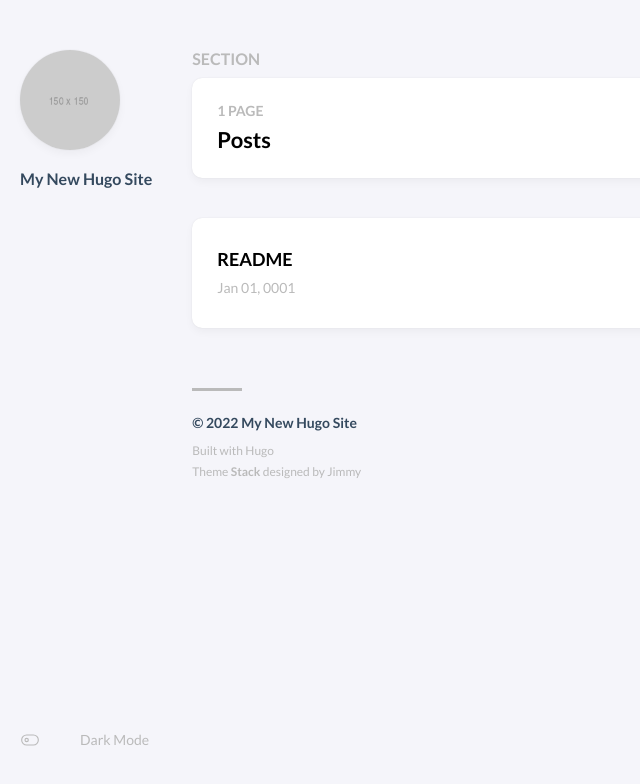
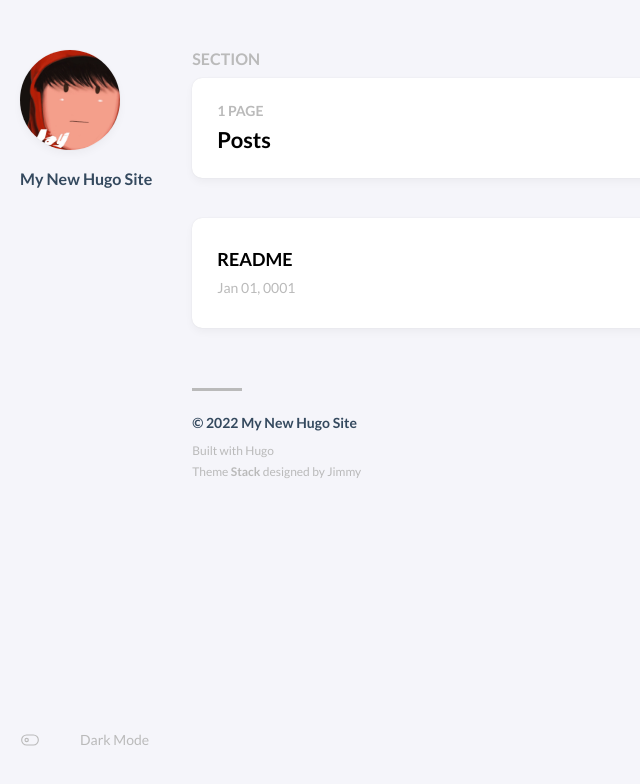
Before and after one commit to wangqiuming0810/wangqiuming0810.github.io, a plain HTML site: page post/index.html in a window 1280 px wide. Shown: the whole page, without its empty margins (0-640 px from the left). Drawn offline with Linux system fonts and the light colour scheme.

Commit message:
修改头像

```diff
--- a/post/index.html
+++ b/post/index.html
@@ -53,7 +53,7 @@
 
 
 
-                        <img src="/img/avatar_huda2458f72ce188392d75c5d51cd8e24e_373_300x0_resize_box_3.png" width="300"
+                        <img src="/img/1.JPG" width="300"
                             height="300" class="site-logo" loading="lazy" alt="Avatar">
 
 
```
Also changed, not shown: img/1.JPG (added).
